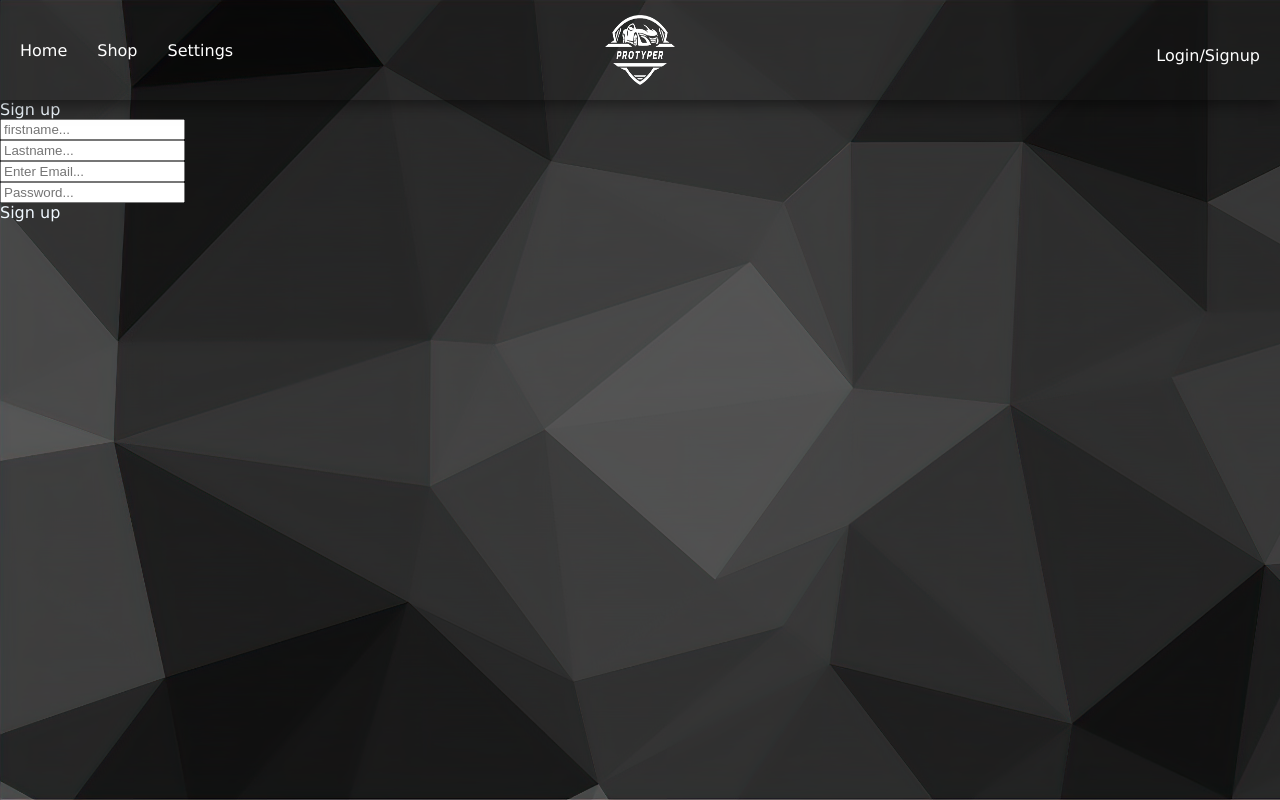
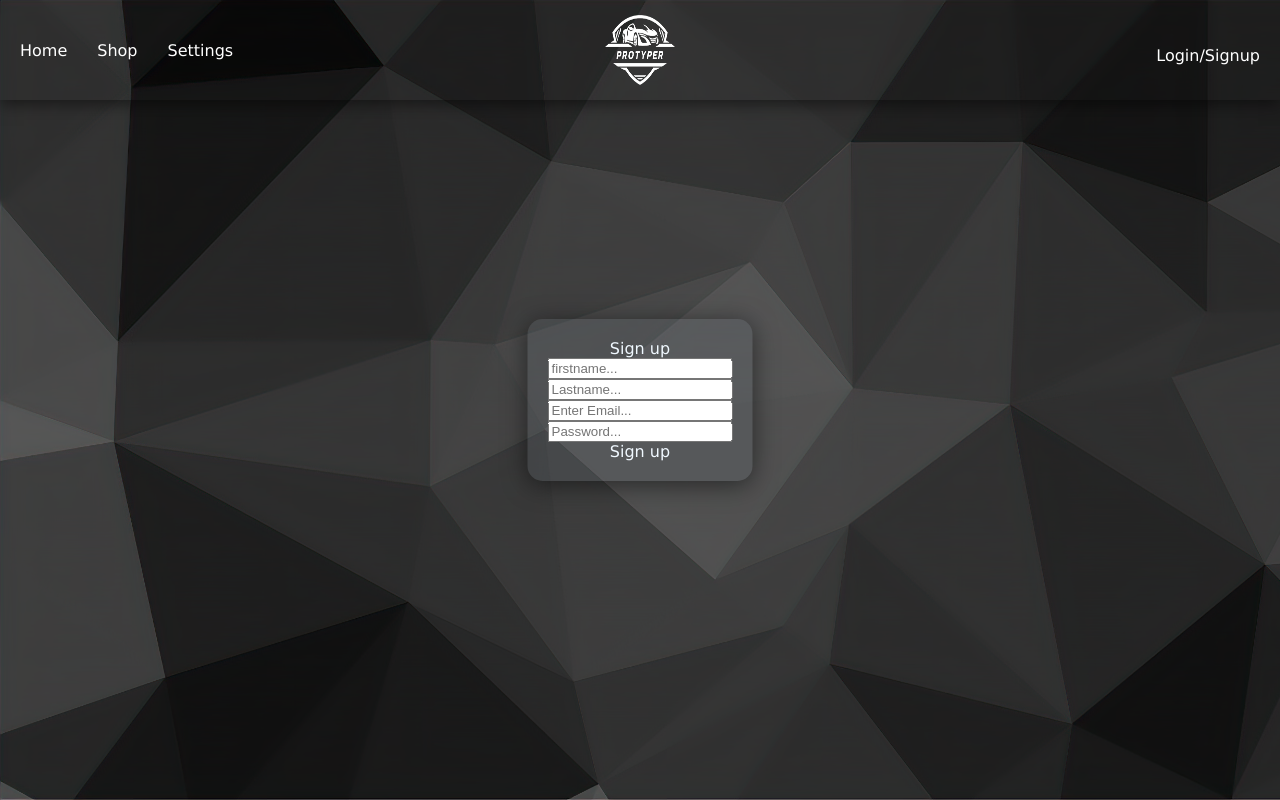
Before and after one commit to Ajan0211/ProTyper, a React (Vite) app in the folder pro-typer/: page /SignUp in a window 1280 px wide. Built offline with nearby package versions, Linux system fonts and the light colour scheme.

Commit message:
Adding CSS on container for signup form

```diff
--- a/pro-typer/src/SignUp.css
+++ b/pro-typer/src/SignUp.css
@@ -0,0 +1,15 @@
+.container-signup {
+  display: flex;
+  justify-content: center;
+  align-items: center;
+  flex-direction: column;
+  position: absolute;
+  top: 50%;
+  left: 50%;
+  transform: translateY(-50%) translateX(-50%);
+  background-color: #323437;
+  background-color: #70768431;
+  padding: 20px;
+  border-radius: 15px;
+  box-shadow: 0 4px 24px rgba(0, 0, 0, 0.5);
+}
--- a/pro-typer/src/SignUp.jsx
+++ b/pro-typer/src/SignUp.jsx
@@ -42,7 +42,12 @@ function SignUp() {
           ></input>
         </div>
         <div className="button-container2">
-          <div className="signup-button">Sign up</div>
+          <div
+            className="sign
+          up-button"
+          >
+            Sign up
+          </div>
         </div>
       </div>
     </>
```
